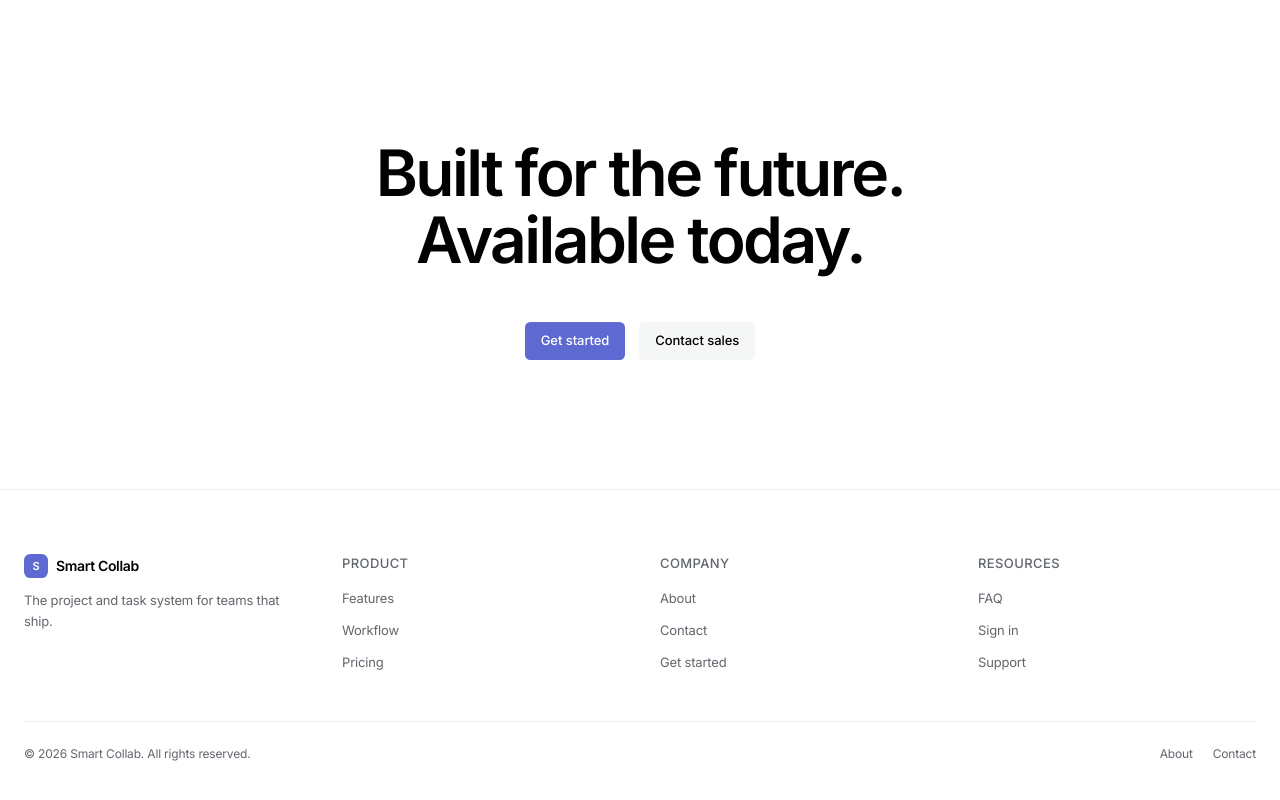
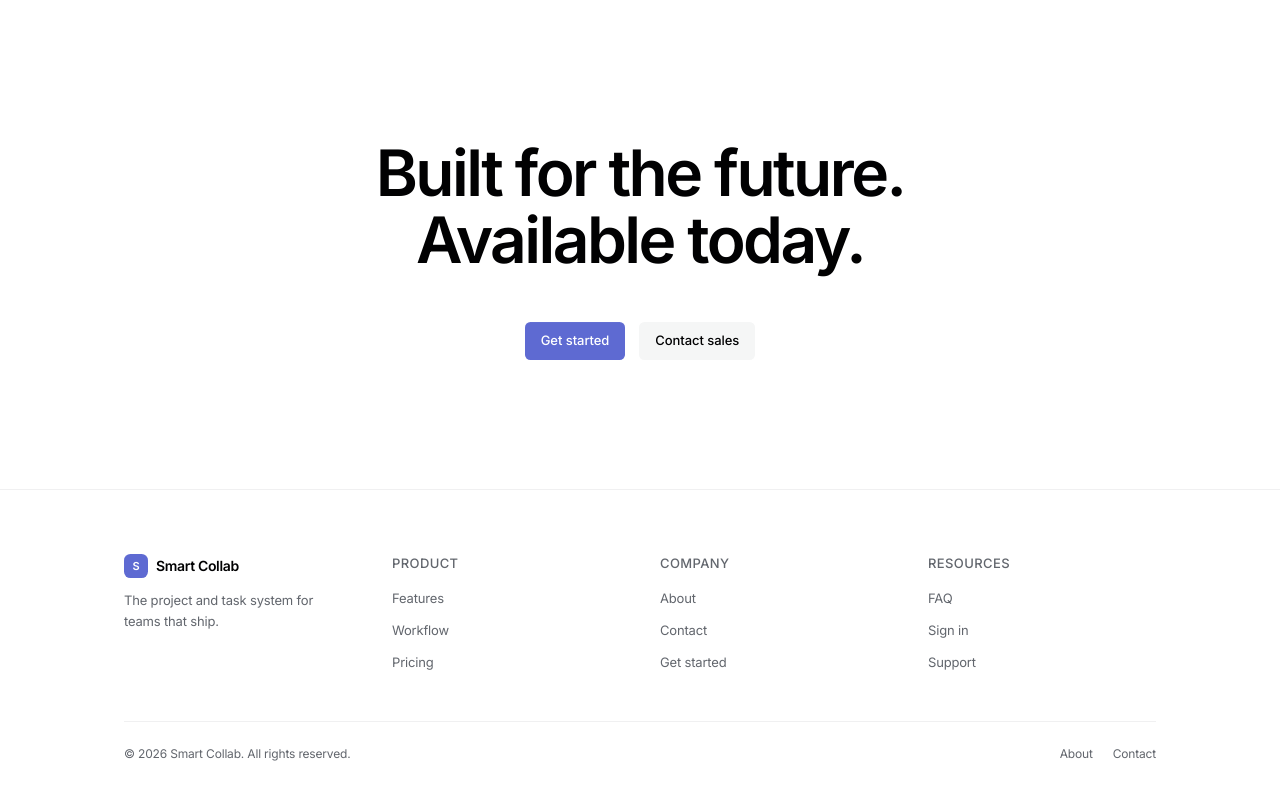
Before and after one commit to dev-niloy/smart-collab, a Next.js app in the folder frontend/: page / in a window 1280 px wide. Shown: the part 6757-7557 px from the top of the page. Built offline with nearby package versions, Linux system fonts and the light colour scheme; no server answers.

Commit message:
fix(marketing): footer container 1080px to match nav + content

```diff
--- a/frontend/src/components/marketing/MarketingFooter.tsx
+++ b/frontend/src/components/marketing/MarketingFooter.tsx
@@ -30,7 +30,7 @@
 export function MarketingFooter() {
   return (
     <footer className="border-t border-border/60 bg-background/60 backdrop-blur">
-      <div className="mx-auto max-w-[1280px] px-6 py-16">
+      <div className="mx-auto max-w-[1080px] px-6 py-16">
         <div className="grid grid-cols-2 gap-10 md:grid-cols-4">
           <div className="col-span-2 md:col-span-1">
             <div className="flex items-center gap-2">
```
